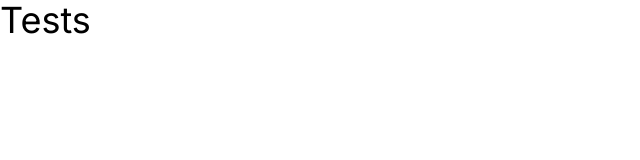
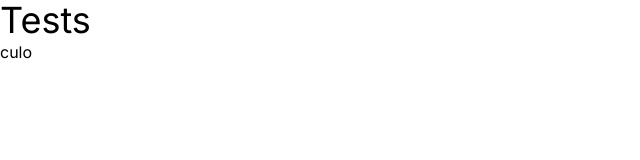
Before and after one commit to HerodesLugo/pruebas, a Next.js app: page / in a window 1280 px wide. Shown: the top 160 px of the page, without its empty margins (0-640 px from the left). Built offline with nearby package versions, Linux system fonts and the light colour scheme.

Commit message:
new changes

```diff
--- a/src/app/page.js
+++ b/src/app/page.js
@@ -1,9 +1,12 @@
 import React from 'react'
-
+import Link from 'next/link'
 const page = () => {
   return (
-    <div className='text-red text-4xl'>Tests</div>
-  )
+    <>
+      <div className="text-red text-4xl">Tests</div>
+      <Link href={"/loco"}> culo </Link>
+    </>
+  );
 }
 
 export default page
```
